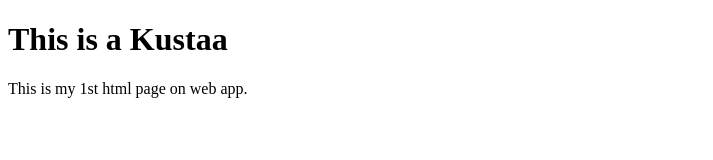
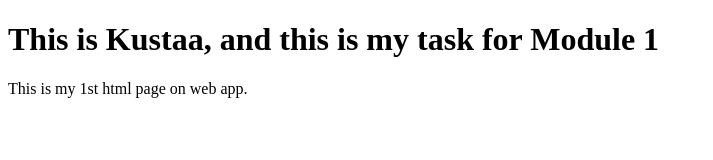
Before and after one commit to kustaakaki/kustaakaki.github.io, a plain HTML site: page module1taskkustaa.html in a window 1280 px wide. Shown: the whole page, without its empty margins (0-713 px from the left). Drawn offline with Linux system fonts and the light colour scheme.

Commit message:
Update module1taskkustaa.html

```diff
--- a/module1taskkustaa.html
+++ b/module1taskkustaa.html
@@ -4,7 +4,7 @@
 <title>Page Title</title>
 </head>
 <body>
-<h1>This is a Kustaa</h1>
+<h1>This is Kustaa, and this is my task for Module 1</h1>
 <p>This is my 1st html page on web app.</p>
 </body>
 </html>
```
